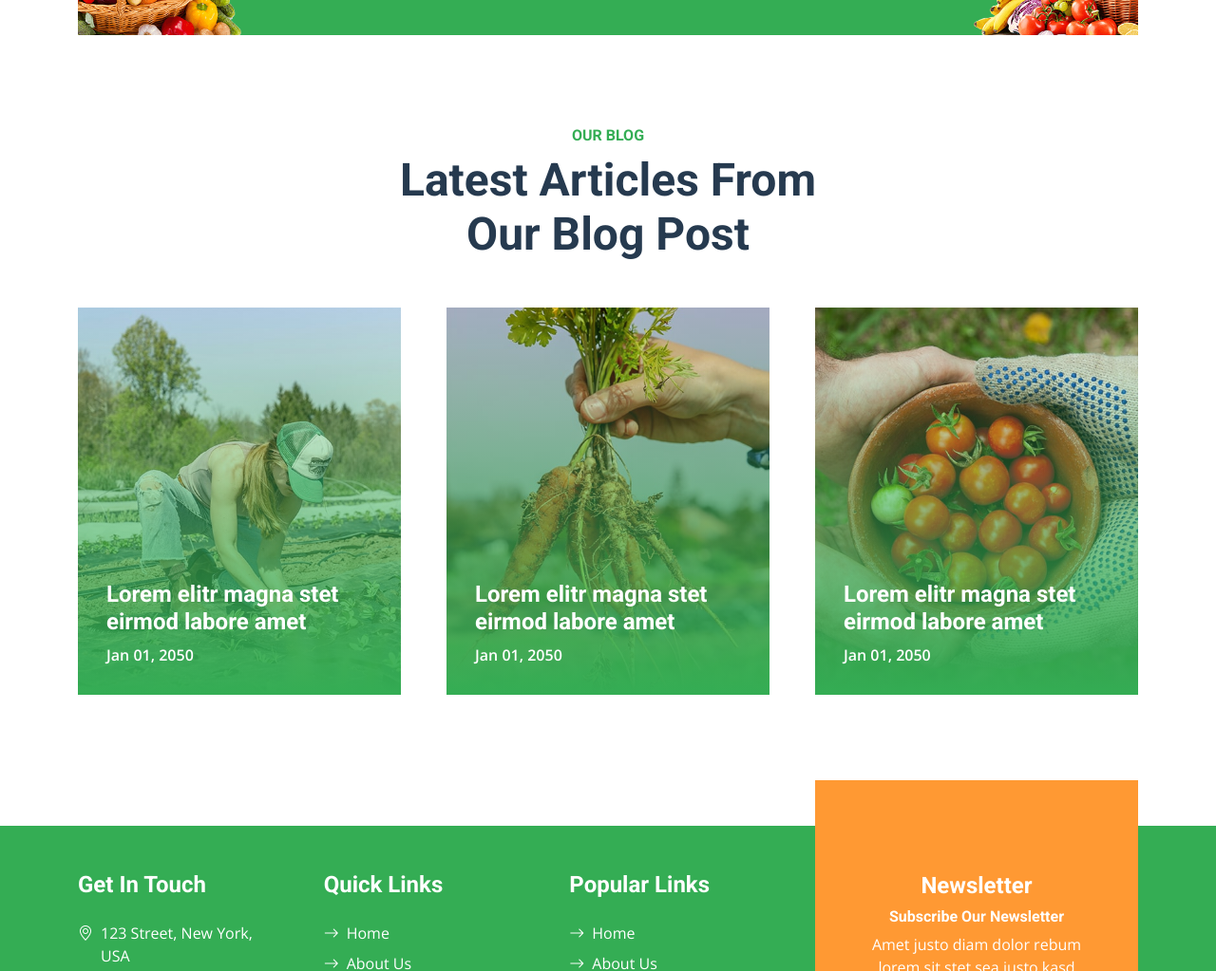
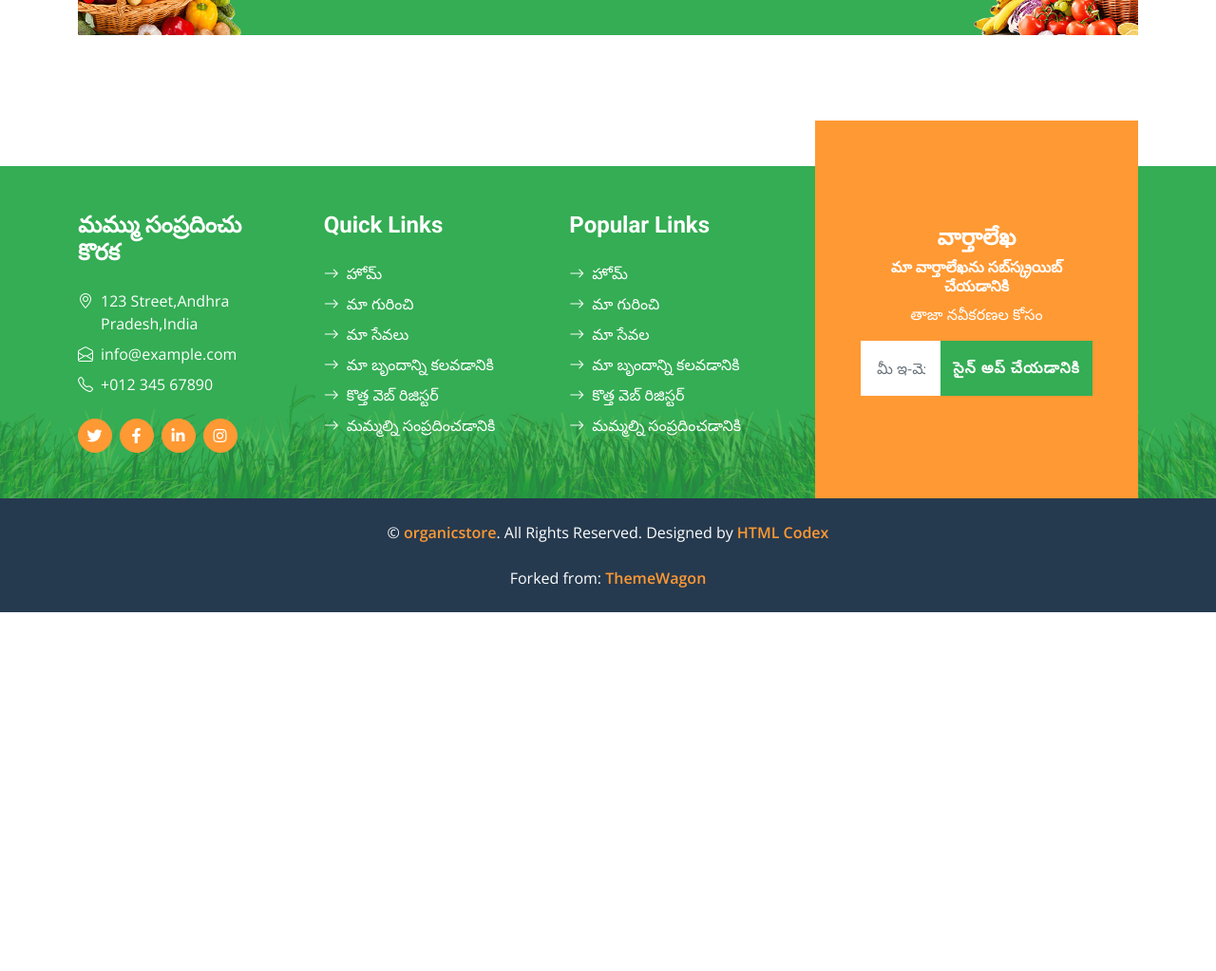
Before and after one commit to ph4ni/Organic-farming-site, a plain HTML site: page index.html in a window 1280 px wide. Shown: the part 3349-4372 px from the top of the page at 95% size. After the commit the page ends 3994 px from the top, so only its background shows below. Drawn offline with nearby package versions, Linux system fonts and the light colour scheme.

Commit message:
Update index.html

```diff
--- a/index.html
+++ b/index.html
@@ -201,7 +201,7 @@
                         </div>
                         <div class="ps-4">
                             <h5 class="text-white">మా అనుభవం</h5>
-                            <h1 class="display-5 text-white mb-0" data-toggle="counter-up">12345</h1>
+                            <h1 class="display-5 text-white mb-0" data-toggle="counter-up">10 years</h1>
                         </div>
                     </div>
                 </div>
@@ -211,8 +211,8 @@
                             <i class="fa fa-users fs-4 text-white"></i>
                         </div>
                         <div class="ps-4">
-                            <h5 class="text-white">Farm Specialist</h5>
-                            <h1 class="display-5 text-white mb-0" data-toggle="counter-up">12345</h1>
+                            <h5 class="text-white">నిపుణులు</h5>
+                            <h1 class="display-5 text-white mb-0" data-toggle="counter-up">45</h1>
                         </div>
                     </div>
                 </div>
@@ -222,8 +222,8 @@
                             <i class="fa fa-check fs-4 text-white"></i>
                         </div>
                         <div class="ps-4">
-                            <h5 class="text-white">Complete Project</h5>
-                            <h1 class="display-5 text-white mb-0" data-toggle="counter-up">12345</h1>
+                            <h5 class="text-white">వినియోగదారులు</h5>
+                            <h1 class="display-5 text-white mb-0" data-toggle="counter-up">2000</h1>
                         </div>
                     </div>
                 </div>
@@ -233,8 +233,8 @@
                             <i class="fa fa-mug-hot fs-4 text-white"></i>
                         </div>
                         <div class="ps-4">
-                            <h5 class="text-white">Happy Clients</h5>
-                            <h1 class="display-5 text-white mb-0" data-toggle="counter-up">12345</h1>
+                            <h5 class="text-white">ఉద్యోగులు</h5>
+                            <h1 class="display-5 text-white mb-0" data-toggle="counter-up">25</h1>
                         </div>
                     </div>
                 </div>
@@ -343,48 +343,6 @@
     </div>
     <!-- Products End -->
 
-
-    <!-- Blog Start -->
-    <div class="container-fluid py-5">
-        <div class="container">
-            <div class="mx-auto text-center mb-5" style="max-width: 500px;">
-                <h6 class="text-primary text-uppercase">Our Blog</h6>
-                <h1 class="display-5">Latest Articles From Our Blog Post</h1>
-            </div>
-            <div class="row g-5">
-                <div class="col-lg-4">
-                    <div class="blog-item position-relative overflow-hidden">
-                        <img class="img-fluid" src="img/blog-1.jpg" alt="">
-                        <a class="blog-overlay" href="">
-                            <h4 class="text-white">Lorem elitr magna stet eirmod labore amet</h4>
-                            <span class="text-white fw-bold">Jan 01, 2050</span>
-                        </a>
-                    </div>
-                </div>
-                <div class="col-lg-4">
-                    <div class="blog-item position-relative overflow-hidden">
-                        <img class="img-fluid" src="img/blog-2.jpg" alt="">
-                        <a class="blog-overlay" href="">
-                            <h4 class="text-white">Lorem elitr magna stet eirmod labore amet</h4>
-                            <span class="text-white fw-bold">Jan 01, 2050</span>
-                        </a>
-                    </div>
-                </div>
-                <div class="col-lg-4">
-                    <div class="blog-item position-relative overflow-hidden">
-                        <img class="img-fluid" src="img/blog-3.jpg" alt="">
-                        <a class="blog-overlay" href="">
-                            <h4 class="text-white">Lorem elitr magna stet eirmod labore amet</h4>
-                            <span class="text-white fw-bold">Jan 01, 2050</span>
-                        </a>
-                    </div>
-                </div>
-            </div>
-        </div>
-    </div>
-    <!-- Blog End -->
-
-
     <!-- Footer Start -->
     <div class="container-fluid bg-footer bg-primary text-white mt-5">
         <div class="container">
@@ -392,10 +350,10 @@
                 <div class="col-lg-8 col-md-6">
                     <div class="row gx-5">
                         <div class="col-lg-4 col-md-12 pt-5 mb-5">
-                            <h4 class="text-white mb-4">Get In Touch</h4>
+                            <h4 class="text-white mb-4">మమ్ము సంప్రదించు కొరక</h4>
                             <div class="d-flex mb-2">
                                 <i class="bi bi-geo-alt text-white me-2"></i>
-                                <p class="text-white mb-0">123 Street, New York, USA</p>
+                                <p class="text-white mb-0">123 Street,Andhra Pradesh,India</p>
                             </div>
                             <div class="d-flex mb-2">
                                 <i class="bi bi-envelope-open text-white me-2"></i>
@@ -415,36 +373,36 @@
                         <div class="col-lg-4 col-md-12 pt-0 pt-lg-5 mb-5">
                             <h4 class="text-white mb-4">Quick Links</h4>
                             <div class="d-flex flex-column justify-content-start">
-                                <a class="text-white mb-2" href="#"><i class="bi bi-arrow-right text-white me-2"></i>Home</a>
-                                <a class="text-white mb-2" href="#"><i class="bi bi-arrow-right text-white me-2"></i>About Us</a>
-                                <a class="text-white mb-2" href="#"><i class="bi bi-arrow-right text-white me-2"></i>Our Services</a>
-                                <a class="text-white mb-2" href="#"><i class="bi bi-arrow-right text-white me-2"></i>Meet The Team</a>
-                                <a class="text-white mb-2" href="#"><i class="bi bi-arrow-right text-white me-2"></i>Latest Blog</a>
-                                <a class="text-white" href="#"><i class="bi bi-arrow-right text-white me-2"></i>Contact Us</a>
+                                <a class="text-white mb-2" href="#"><i class="bi bi-arrow-right text-white me-2"></i>హోమ్</a>
+                                <a class="text-white mb-2" href="#"><i class="bi bi-arrow-right text-white me-2"></i>మా గురించి</a>
+                                <a class="text-white mb-2" href="#"><i class="bi bi-arrow-right text-white me-2"></i>మా సేవలు</a>
+                                <a class="text-white mb-2" href="#"><i class="bi bi-arrow-right text-white me-2"></i>మా బృందాన్ని కలవడానికి</a>
+                                <a class="text-white mb-2" href="#"><i class="bi bi-arrow-right text-white me-2"></i>కొత్త వెబ్ రిజిస్టర్</a>
+                                <a class="text-white" href="#"><i class="bi bi-arrow-right text-white me-2"></i>మమ్మల్ని సంప్రదించడానికి</a>
                             </div>
                         </div>
                         <div class="col-lg-4 col-md-12 pt-0 pt-lg-5 mb-5">
                             <h4 class="text-white mb-4">Popular Links</h4>
                             <div class="d-flex flex-column justify-content-start">
-                                <a class="text-white mb-2" href="#"><i class="bi bi-arrow-right text-white me-2"></i>Home</a>
-                                <a class="text-white mb-2" href="#"><i class="bi bi-arrow-right text-white me-2"></i>About Us</a>
-                                <a class="text-white mb-2" href="#"><i class="bi bi-arrow-right text-white me-2"></i>Our Services</a>
-                                <a class="text-white mb-2" href="#"><i class="bi bi-arrow-right text-white me-2"></i>Meet The Team</a>
-                                <a class="text-white mb-2" href="#"><i class="bi bi-arrow-right text-white me-2"></i>Latest Blog</a>
-                                <a class="text-white" href="#"><i class="bi bi-arrow-right text-white me-2"></i>Contact Us</a>
+                                <a class="text-white mb-2" href="#"><i class="bi bi-arrow-right text-white me-2"></i>హోమ్</a>
+                                <a class="text-white mb-2" href="#"><i class="bi bi-arrow-right text-white me-2"></i>మా గురించి</a>
+                                <a class="text-white mb-2" href="#"><i class="bi bi-arrow-right text-white me-2"></i>మా సేవల</a>
+                                <a class="text-white mb-2" href="#"><i class="bi bi-arrow-right text-white me-2"></i>మా బృందాన్ని కలవడానికి</a>
+                                <a class="text-white mb-2" href="#"><i class="bi bi-arrow-right text-white me-2"></i>కొత్త వెబ్ రిజిస్టర్</a>
+                                <a class="text-white" href="#"><i class="bi bi-arrow-right text-white me-2"></i>మమ్మల్ని సంప్రదించడానికి</a>
                             </div>
                         </div>
                     </div>
                 </div>
                 <div class="col-lg-4 col-md-6 mt-lg-n5">
                     <div class="d-flex flex-column align-items-center justify-content-center text-center h-100 bg-secondary p-5">
-                        <h4 class="text-white">Newsletter</h4>
-                        <h6 class="text-white">Subscribe Our Newsletter</h6>
-                        <p>Amet justo diam dolor rebum lorem sit stet sea justo kasd</p>
+                        <h4 class="text-white">వార్తాలేఖ</h4>
+                        <h6 class="text-white">మా వార్తాలేఖను సబ్‌స్క్రయిబ్ చేయడానికి</h6>
+                        <p>తాజా నవీకరణల కోసం</p>
                         <form action="">
                             <div class="input-group">
-                                <input type="text" class="form-control border-white p-3" placeholder="Your Email">
-                                <button class="btn btn-primary">Sign Up</button>
+                                <input type="text" class="form-control border-white p-3" placeholder="మీ ఇ-మెయిల్">
+                                <button class="btn btn-primary">సైన్ అప్ చేయడానికి</button>
                             </div>
                         </form>
                     </div>
@@ -454,12 +412,11 @@
     </div>
     <div class="container-fluid bg-dark text-white py-4">
         <div class="container text-center">
-            <p class="mb-0">&copy; <a class="text-secondary fw-bold" href="#">Your Site Name</a>. All Rights Reserved. Designed by <a class="text-secondary fw-bold" href="https://htmlcodex.com">HTML Codex</a></p>
-            <br>Distributed By: <a class="text-secondary fw-bold" href="https://themewagon.com" target="_blank">ThemeWagon</a>
+            <p class="mb-0">&copy; <a class="text-secondary fw-bold" href="#">organicstore</a>. All Rights Reserved. Designed by <a class="text-secondary fw-bold" href="https://htmlcodex.com">HTML Codex</a></p>
+            <br>Forked from: <a class="text-secondary fw-bold" href="https://themewagon.com" target="_blank">ThemeWagon</a>
         </div>
     </div>
     <!-- Footer End -->
-
 
     <!-- Back to Top -->
     <a href="#" class="btn btn-secondary py-3 fs-4 back-to-top"><i class="bi bi-arrow-up"></i></a>
```
